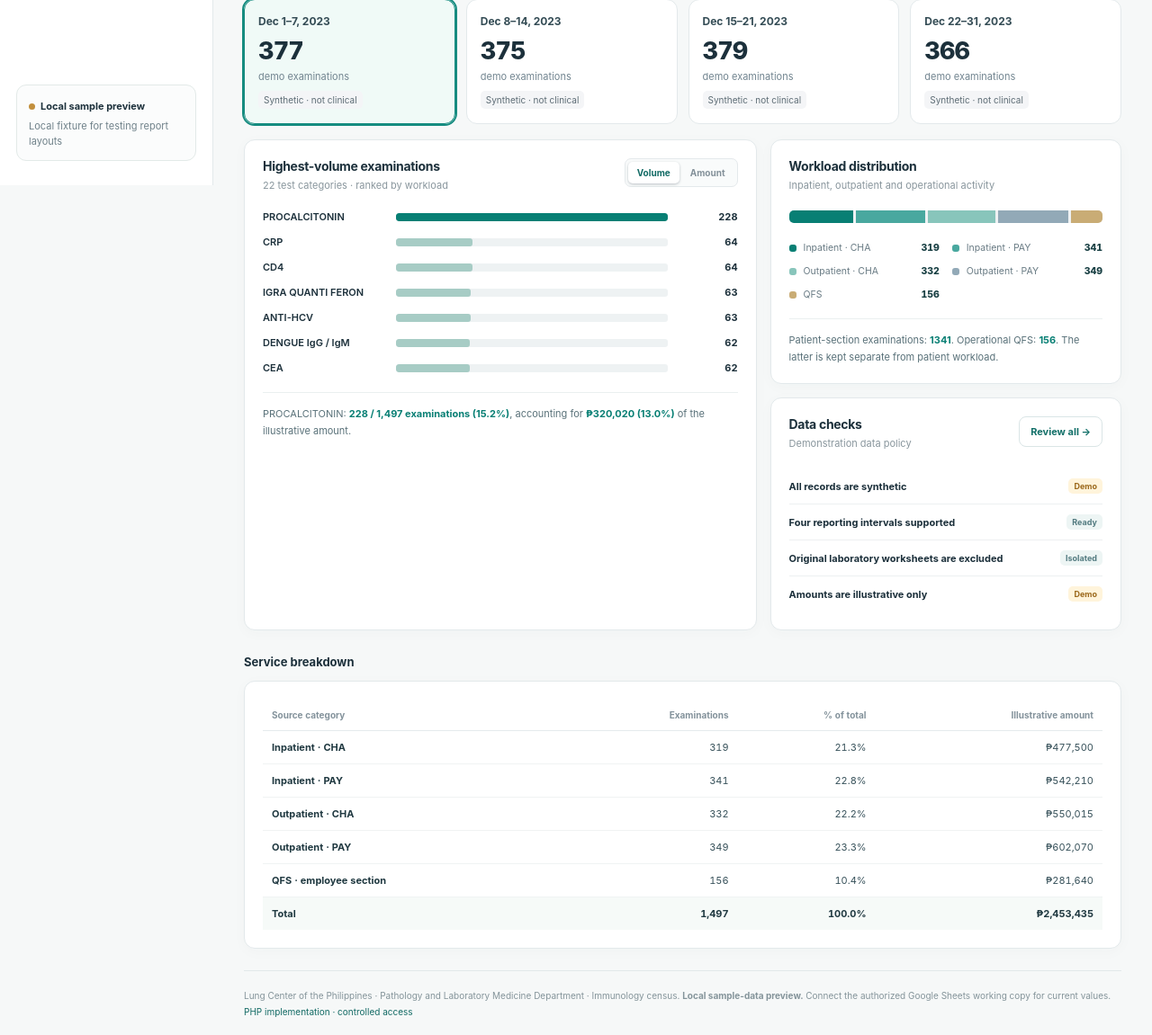
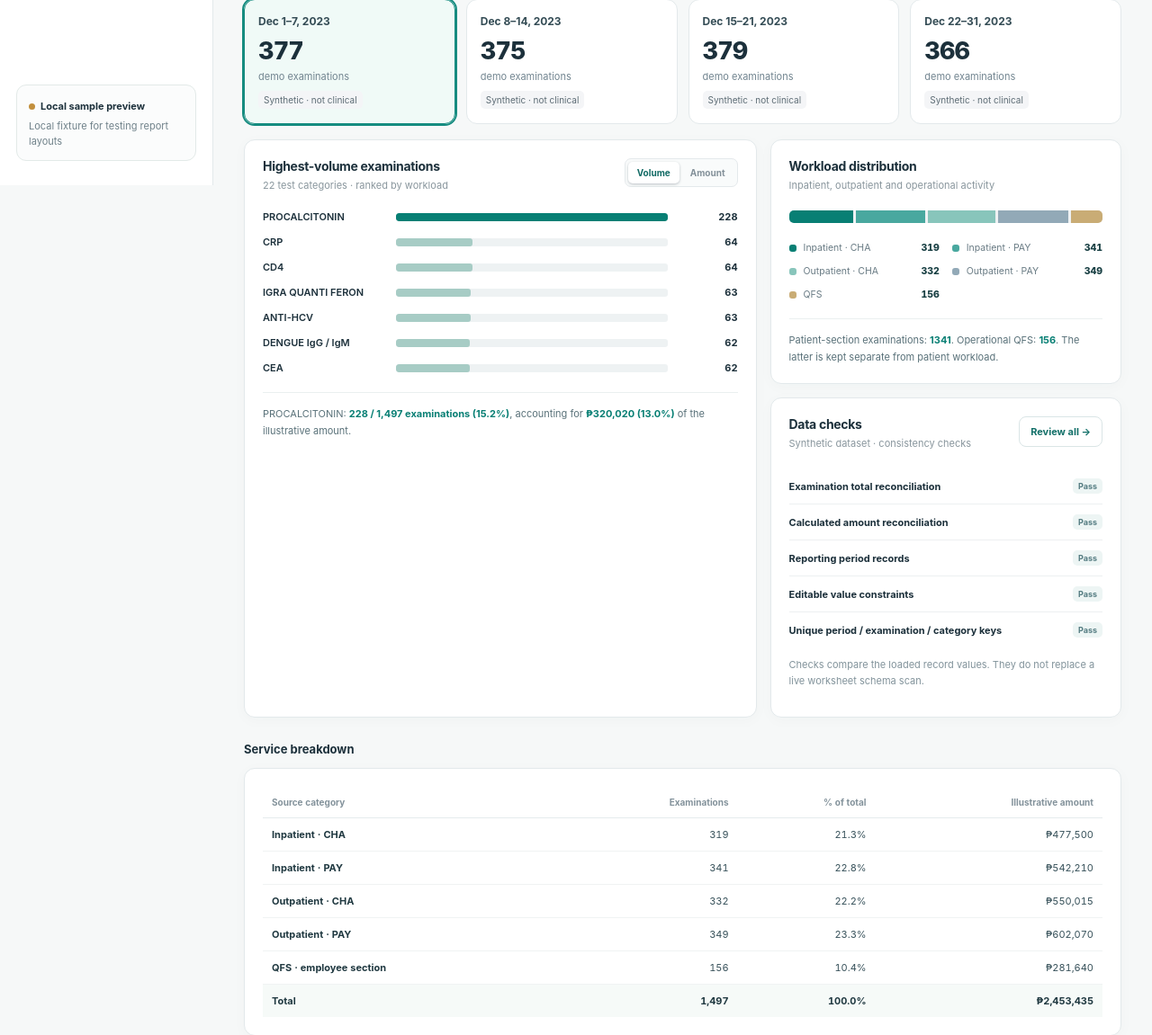
Before and after one commit to rmtaa0916/pathology-census-explorer, a PHP site: page / in a window 1280 px wide. Shown: the part 594-1745 px from the top of the page at 90% size. Run offline with PHP 8.4, Linux system fonts and the light colour scheme.

Commit message:
Replace misleading PHP quality demo panels with loaded census integrity checks

```diff
--- a/public/index.php
+++ b/public/index.php
@@ -123,7 +123,31 @@ function metricCard(label,val,note,primary=false){return `<section class="card k
 function barList(list,metric='volume',maxRows=7){let max=Math.max(...list.map(e=>e[metric]),1);return list.slice(0,maxRows).map((r,i)=>`<div class="bar-row"><div class="bar-name" title="${escapeHtml(r.test||r.label)}">${escapeHtml(r.test||r.label)}</div><div class="bar-bg"><div class="bar-fill" style="width:${r[metric]/max*100}%;background:${i===0?'#087f74':'#a7ccc5'}"></div></div><div class="bar-val">${metric==='volume'?fmtInt(r[metric]):fmtMoney(r[metric]).replace(/\.\d+$/,'')}</div></div>`).join('')}
 function mixCard(){const t=breakouts.reduce((a,b)=>a+b.volume,0);return `<section class="card"><div class="card-header"><div><h3>Workload distribution</h3><div class="minor">Inpatient, outpatient and operational activity</div></div></div><div class="segmented">${breakouts.map(b=>`<div style="width:${100*b.volume/t}%;background:${b.c}" title="${b.label}: ${b.volume}"></div>`).join('')}</div><div class="mix-grid">${breakouts.map(b=>`<div class="mix-item"><span class="swatch" style="background:${b.c}"></span><span>${b.label.replace(' · employee section','')}</span><strong class="mix-num">${b.volume}</strong></div>`).join('')}</div><div class="insight">Patient-section examinations: <strong>${S.patient_volume}</strong>. Operational QFS: <strong>${S.qfs_volume}</strong>. The latter is kept separate from patient workload.</div></section>`}
 function rankings(){const sorted=[...EXAMS].sort((a,b)=>b[chartMetric]-a[chartMetric]);const top=[...EXAMS].sort((a,b)=>b.volume-a.volume)[0];const n=top?top.volume:0;const p=S.total_volume>0?100*n/S.total_volume:0;const q=S.reported_income>0?100*(top?.reported_income||0)/S.reported_income:0;return `<section class="card"><div class="card-header"><div><h3>Highest-volume examinations</h3><div class="minor">${EXAMS.length} test categories · ranked by ${chartMetric==='volume'?'workload':'illustrative amount'}</div></div><div class="switcher"><button type="button" data-chart="volume" class="${chartMetric==='volume'?'active':''}">Volume</button><button type="button" data-chart="reported_income" class="${chartMetric==='reported_income'?'active':''}">Amount</button></div></div>${barList(sorted,chartMetric,7)}<div class="insight">${top?escapeHtml(top.test):'No tests'}: <strong>${fmtInt(n)} / ${fmtInt(S.total_volume)} examinations (${p.toFixed(1)}%)</strong>, accounting for <strong>${fmtMoney(top?.reported_income||0)} (${q.toFixed(1)}%)</strong> of the illustrative amount.</div></section>`}
-function issuePreview(){return `<section class="card"><div class="card-header"><div><h3>Data checks</h3><div class="minor">Demonstration data policy</div></div><button class="sourcebtn" data-go="quality">Review all →</button></div><div class="flag-list"><div class="flag"><b>All records are synthetic</b><small>Demo</small></div><div class="flag"><b>Four reporting intervals supported</b><small class="neutral">Ready</small></div><div class="flag"><b>Original laboratory worksheets are excluded</b><small class="neutral">Isolated</small></div><div class="flag"><b>Amounts are illustrative only</b><small>Demo</small></div></div></section>`}
+
+function qualityQuickChecks(){
+  const counts=RECORDS.reduce((sum,row)=>sum+Number(row.count||0),0);
+  const amount=RECORDS.reduce((sum,row)=>sum+Number(row.amount||0),0);
+  const lengths=INTERVALS.map(p=>RECORDS.filter(row=>row.period===p.label).length);
+  const invalid=RECORDS.filter(row=>!checkedRecord(recordInputs(row))).length;
+  const ids=new Set(RECORDS.map(r=>[r.period,r.test,r.patientGroup,r.billing,r.priority].join('|')));
+  return [
+    {label:'Examination total reconciliation',passed:counts===S.total_volume,detail:fmtInt(counts)+' examinations'},
+    {label:'Calculated amount reconciliation',passed:Math.abs(amount-S.reported_income)<.01,detail:fmtMoney(amount)+' calculated from records'},
+    {label:'Reporting period records',passed:lengths.length===4&&lengths.every(n=>n===198),detail:lengths.join(' / ')+' records'},
+    {label:'Editable value constraints',passed:invalid===0,detail:invalid+' invalid record(s)'},
+    {label:'Unique period / examination / category keys',passed:ids.size===RECORDS.length,detail:ids.size+' distinct category rows'}
+  ];
+}
+function issuePreview(){
+ const checks=qualityQuickChecks();
+ return `<section class="card"><div class="card-header"><div><h3>Data checks</h3>
+   <div class="minor">${IS_DEMO?'Synthetic dataset':'Connected dataset'} · consistency checks</div></div>
+   <button class="sourcebtn" data-go="quality">Review all →</button></div>
+   <div class="flag-list">${checks.map(c=>`<div class="flag"><b>${escapeHtml(c.label)}</b>
+   <small class="${c.passed?'neutral':''}">${c.passed?'Pass':'Review'}</small></div>`).join('')}</div>
+   <p class="fine">Checks compare the loaded record values. They do not replace a live worksheet schema scan.</p>
+ </section>`;
+}
 function overview(){const patient=ENTRIES.filter(e=>e.section!=='operational');const ip=patient.filter(e=>e.section==='inpatient').reduce((a,e)=>a+e.volume,0);const op=patient.filter(e=>e.section==='outpatient').reduce((a,e)=>a+e.volume,0);const statShare=S.patient_volume?S.stat_volume/S.patient_volume*100:0;return `${pageIntro(IS_DEMO?'Immunology / synthetic demonstration':'Immunology / census data','Immunology census overview',IS_DEMO?'Demo-only examination activity and illustrative amounts.':'Examination activity and calculated amounts for four reporting intervals.')}
 ${IS_DEMO?'<div class="warning"><span class="warn-ico">!</span><div><strong>Synthetic data — demonstration only</strong><p>Values shown here are artificially generated for testing.</p></div></div>':''}
 <div class="kpi-grid">${metricCard(IS_DEMO?'Total demo workload':'Total workload',fmtInt(S.total_volume),`${fmtInt(S.patient_volume)} patient-section + ${fmtInt(S.qfs_volume)} QFS`,true)}${metricCard('Patient-section examinations',fmtInt(S.patient_volume),`Inpatient ${fmtInt(ip)} · Outpatient ${fmtInt(op)}`)}${metricCard(IS_DEMO?'Illustrative amount':'Calculated amount',fmtMoney(S.reported_income),'Count × listed rate; not cash received')}${metricCard('STAT share of patient work',statShare.toFixed(1)+'%',`${fmtInt(S.stat_volume)} STAT · ${fmtInt(S.routine_volume)} routine`)}</div>
@@ -137,11 +161,26 @@ function segmentCard(title,items,metric){let total=items.reduce((a,r)=>a+r[metri
 function breakdown(){let services=breakouts.map(b=>({label:b.label,volume:b.volume,reported_income:b.income}));let urgent=[{label:'STAT',volume:S.stat_volume},{label:'Routine',volume:S.routine_volume}];let pay=['CHA','PAY','QFS'].map(x=>{let es=ENTRIES.filter(e=>e.payer===x);return {label:x,volume:es.reduce((a,e)=>a+e.volume,0),reported_income:es.reduce((a,e)=>a+e.reported_income,0)}});const ip=ENTRIES.filter(e=>e.section==='inpatient').reduce((a,e)=>a+e.volume,0),op=ENTRIES.filter(e=>e.section==='outpatient').reduce((a,e)=>a+e.volume,0);return `${pageIntro(IS_DEMO?'Service analysis / synthetic December 2023':'Service analysis / December 2023','Workload and calculated amounts',IS_DEMO?'Demonstration figures only.':'Inpatient, outpatient, billing and priority composition.')}
 <div class="kpi-grid">${metricCard('Inpatient activity',fmtInt(ip),`${(ip/Math.max(1,S.total_volume)*100).toFixed(1)}% of demo tests`,true)}${metricCard('Outpatient activity',fmtInt(op),`${(op/Math.max(1,S.total_volume)*100).toFixed(1)}% of demo tests`)}${metricCard('STAT patient tests',fmtInt(S.stat_volume),`${(S.stat_volume/Math.max(1,S.patient_volume)*100).toFixed(1)}% of patient tests`)}${metricCard('Routine patient tests',fmtInt(S.routine_volume),`${(S.routine_volume/Math.max(1,S.patient_volume)*100).toFixed(1)}% of patient tests`)}</div>
 <div class="grid2">${segmentCard('Workload by category',services,'volume')}${segmentCard('Illustrative amount by category',services,'reported_income')}</div><div class="grid2">${segmentCard('Patient examination priority',urgent,'volume')}${segmentCard('Billing categories (demo codes)',pay,'volume')}</div><div class="section-heading">Detailed category totals</div><div class="card table-wrap">${mixTable()}</div>`}
-function quality(){return `${pageIntro('Governance / synthetic data','Data quality review','Synthetic records are deliberately isolated from real census worksheets.')}
-<div class="kpi-grid">${metricCard('Demo count reconciliation','Pass',`${fmtInt(S.total_volume)} generated tests`,true)}${metricCard('Source isolation','Enabled','DEMO - Weekly Census tab only')}${metricCard('Test categories',fmtInt(EXAMS.length),'Simulated examinations')}${metricCard('Reporting periods','4','December 2023 demo')}</div>
-<div class="warning"><span class="warn-ico">!</span><div><strong>Never interpret demo values as real pathology census data.</strong><p>Test counts and monetary amounts are artificial. Source connection requires Google API credentials on a private PHP server.</p></div></div>
-<div class="card"><h3>Category totals</h3><div class="table-wrap">${mixTable()}</div></div>`}
 
+function quality(){
+ const checks=qualityQuickChecks();
+ const passed=checks.filter(c=>c.passed).length;
+ return `${pageIntro(IS_DEMO?'Governance / demonstration data':'Governance / census data','Data quality review',
+   'Checks of totals, record categories and reporting intervals from the currently loaded data.')}
+ <div class="kpi-grid">
+   ${metricCard('Checks passed',passed+' / '+checks.length,'Calculated against loaded data',true)}
+   ${metricCard('Total examinations',fmtInt(S.total_volume),'Summed from records')}
+   ${metricCard('Test categories',fmtInt(EXAMS.length),'Examination names')}
+   ${metricCard('Reporting intervals','4','December 2023')}
+ </div>
+ ${IS_DEMO?'<div class="warning"><span class="warn-ico">!</span><div><strong>Sample data only</strong><p>These records are generated for testing, not for institutional reporting.</p></div></div>':''}
+ ${checks.map(check=>`<section class="card quality-card">
+  <div class="severity ${check.passed?'low':'med'}"></div>
+  <div><b>${escapeHtml(check.label)} — ${check.passed?'Pass':'Review'}</b>
+  <p>${escapeHtml(check.detail)}</p></div></section>`).join('')}
+ <p class="fine">These checks do not inspect remote worksheet formulas or structural changes. Source-schema protection remains enforced by the PHP batch-write planner when saving.</p>
+ <div class="card"><h3>Category totals</h3><div class="table-wrap">${mixTable()}</div></div>`;
+}
 let drawerReturnFocus=null;
 function activateDrawer(title){
   const drawer=document.getElementById('drawer');
@@ -231,7 +270,7 @@ let selectedInterval=0, periodSection='all';
 function periodEntries(){return ENTRIES.filter(e=>periodSection==='all' || e.section===periodSection)}
 function periodSums(rows){return INTERVALS.map((it,i)=>rows.reduce((n,e)=>n+(Number(e.weeks[i])||0),0))}
 function periodTestRows(rows){let a=EXAMS.map(x=>({test:x.test, weeks:INTERVALS.map((it,i)=>rows.filter(e=>e.test===x.test).reduce((n,e)=>n+(Number(e.weeks[i])||0),0))}));return a.filter(x=>x.weeks.some(n=>n>0)).sort((a,b)=>b.weeks.reduce((s,n)=>s+n,0)-a.weeks.reduce((s,n)=>s+n,0))}
-function intervalPanel(){const sums=periodSums(periodEntries());return `<div class="interval-grid">${INTERVALS.map((it,i)=>`<button class="interval-card ${i===selectedInterval?'is-selected':''}" data-interval="${i}" aria-pressed="${i===selectedInterval}"><div class="interval-title">${it.label}, 2023</div><div class="interval-value">${fmtInt(sums[i])}</div><div class="interval-caption">demo examinations</div><div class="interval-pill">Synthetic · not clinical</div></button>`).join('')}</div>`}
+function intervalPanel(){const sums=periodSums(periodEntries());return `<div class="interval-grid">${INTERVALS.map((it,i)=>`<button class="interval-card ${i===selectedInterval?'is-selected':''}" data-interval="${i}" aria-pressed="${i===selectedInterval}"><div class="interval-title">${it.label}, 2023</div><div class="interval-value">${fmtInt(sums[i])}</div><div class="interval-caption">demo examinations</div><div class="interval-pill">${IS_DEMO?'Synthetic · not clinical':'Recorded'}</div></button>`).join('')}</div>`}
 function periods(){const rows=periodEntries(),totals=periodSums(rows),tests=periodTestRows(rows),total=totals.reduce((a,b)=>a+b,0),selected=INTERVALS[selectedInterval];return `${pageIntro(IS_DEMO?'Synthetic census / December 2023':'Immunology census / December 2023','Reporting intervals',IS_DEMO?'Synthetic values for interaction testing.':'Four reporting intervals; totals are not normalized by interval length.')}
 <div class="period-note"><b>Reporting intervals:</b> The final range covers ten days, so raw counts are not normalized by interval length.</div>
 <div class="period-head"><div><strong>December 2023 · census periods</strong><div class="minor">Select an interval to inspect examination detail</div></div><span class="smalltag">Synthetic month</span></div>
```
